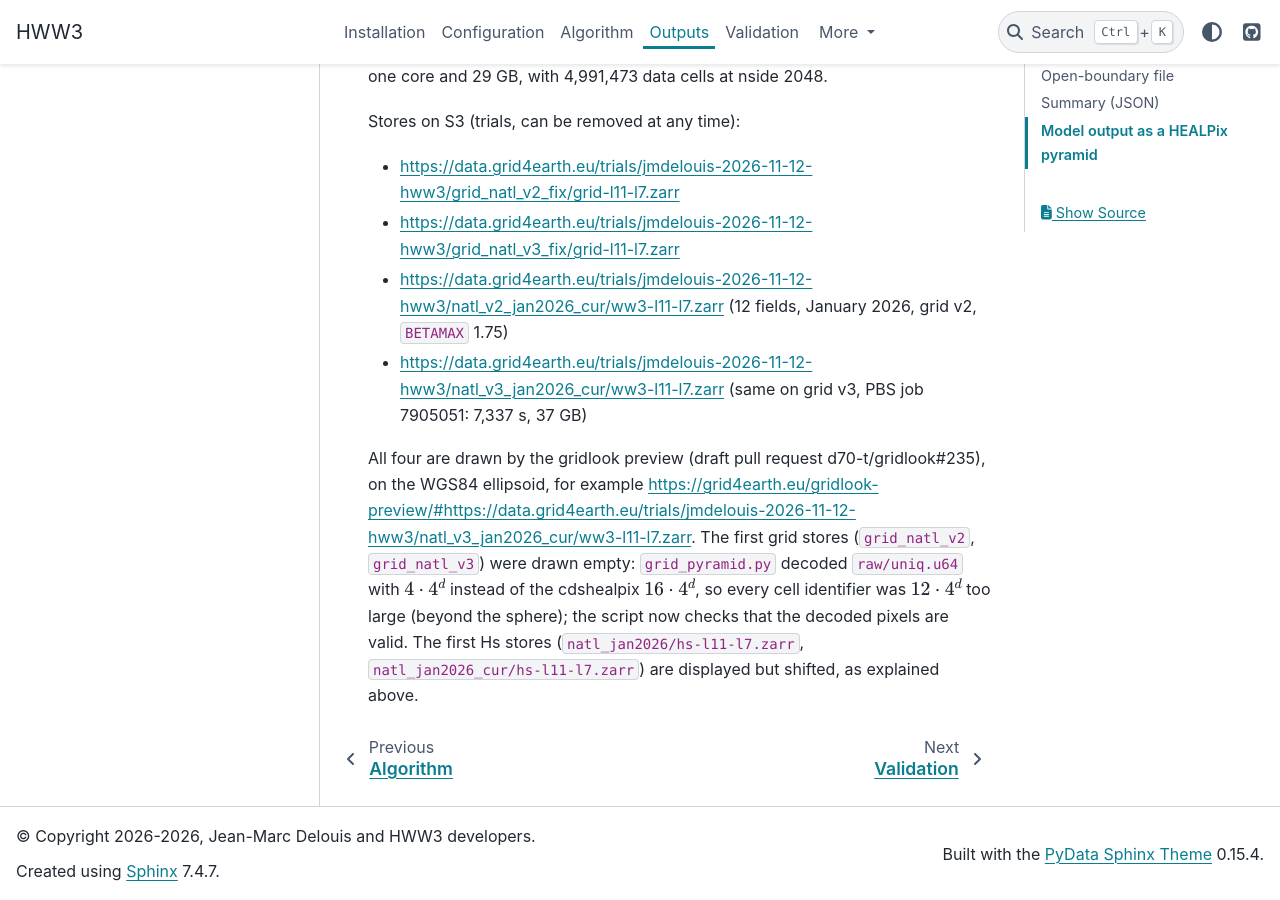
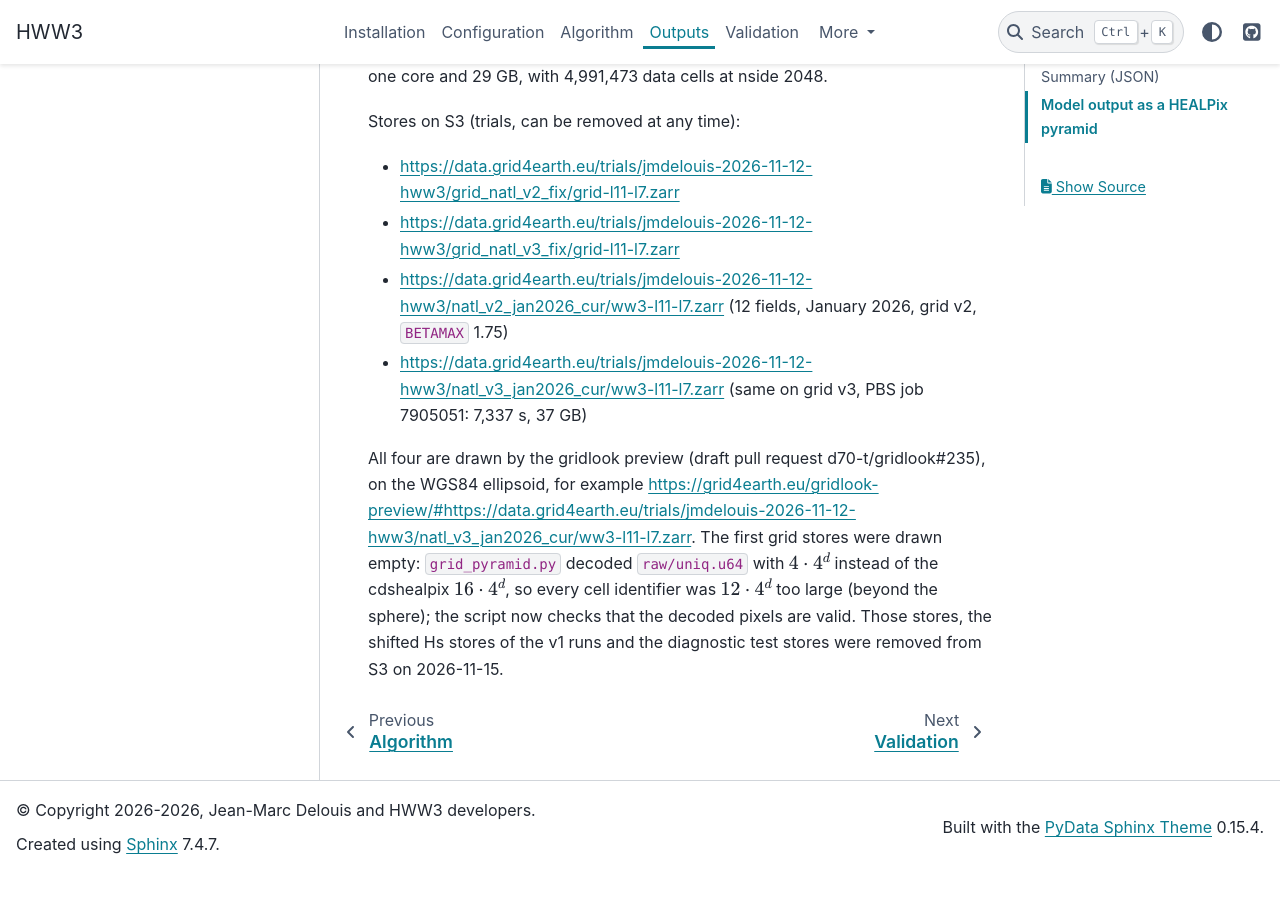
Before and after one commit to jmdelouis/HWW3, a Sphinx documentation site: the page built from docs/outputs.md, in a window 1280 px wide and 900 px high, scrolled down 3689 px. Built offline with Sphinx 7.4.7 and the PyData theme 0.15.4, drawn with Linux system fonts in a browser that asks for light colours; after the commit the page ends 4563 px from its top, so only the background shows below that.

Commit message:
Record in docs/outputs.md that the obsolete and test stores were removed from the S3 trials prefix, leaving only the four stores the note cites
The nine removed stores (about 5.2 GB) are the gltest diagnostic stores, the grid_natl_v3_crs, _noell, _t2 and _t3 variants, the grid_natl_v2 and grid_natl_v3 grid stores with wrong cell_ids, and the shifted Hs stores of runs natl_jan2026 and natl_jan2026_cur; grid_natl_v2_fix, grid_natl_v3_fix, natl_v2_jan2026_cur (28.6 GB) and natl_v3_jan2026_cur (37.2 GB, upload finished in 5,363 s with 225,116 objects) remain.

Co-Authored-By: Claude Opus 5.5 <noreply@anthropic.com>

```diff
--- a/docs/outputs.md
+++ b/docs/outputs.md
@@ -138,10 +138,9 @@ Stores on S3 (trials, can be removed at any time):
 All four are drawn by the gridlook preview (draft pull request
 d70-t/gridlook#235), on the WGS84 ellipsoid, for example
 <https://grid4earth.eu/gridlook-preview/#https://data.grid4earth.eu/trials/jmdelouis-2026-11-12-hww3/natl_v3_jan2026_cur/ww3-l11-l7.zarr>.
-The first grid stores (`grid_natl_v2`, `grid_natl_v3`) were drawn empty:
-`grid_pyramid.py` decoded `raw/uniq.u64` with $4\cdot4^d$ instead of the
-cdshealpix $16\cdot4^d$, so every cell identifier was $12\cdot4^d$ too large
-(beyond the sphere); the script now checks that the decoded pixels are
-valid. The first Hs stores (`natl_jan2026/hs-l11-l7.zarr`,
-`natl_jan2026_cur/hs-l11-l7.zarr`) are displayed but shifted, as explained
-above.
+The first grid stores were drawn empty: `grid_pyramid.py` decoded
+`raw/uniq.u64` with $4\cdot4^d$ instead of the cdshealpix $16\cdot4^d$, so
+every cell identifier was $12\cdot4^d$ too large (beyond the sphere); the
+script now checks that the decoded pixels are valid. Those stores, the
+shifted Hs stores of the v1 runs and the diagnostic test stores were removed
+from S3 on 2026-11-15.
```
